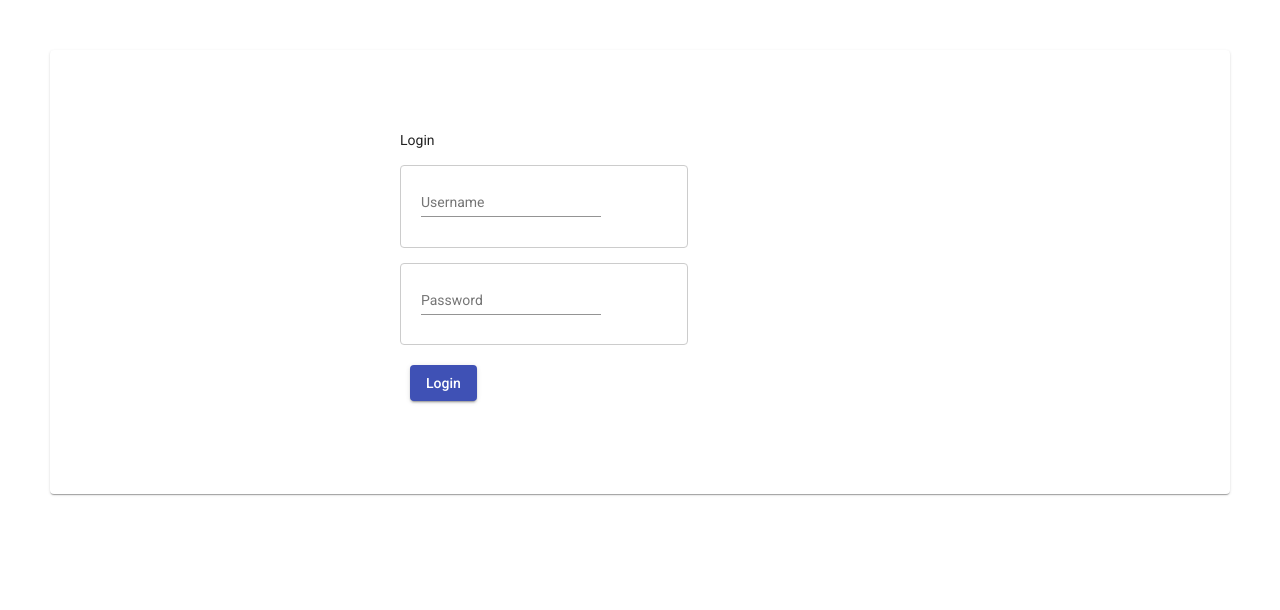
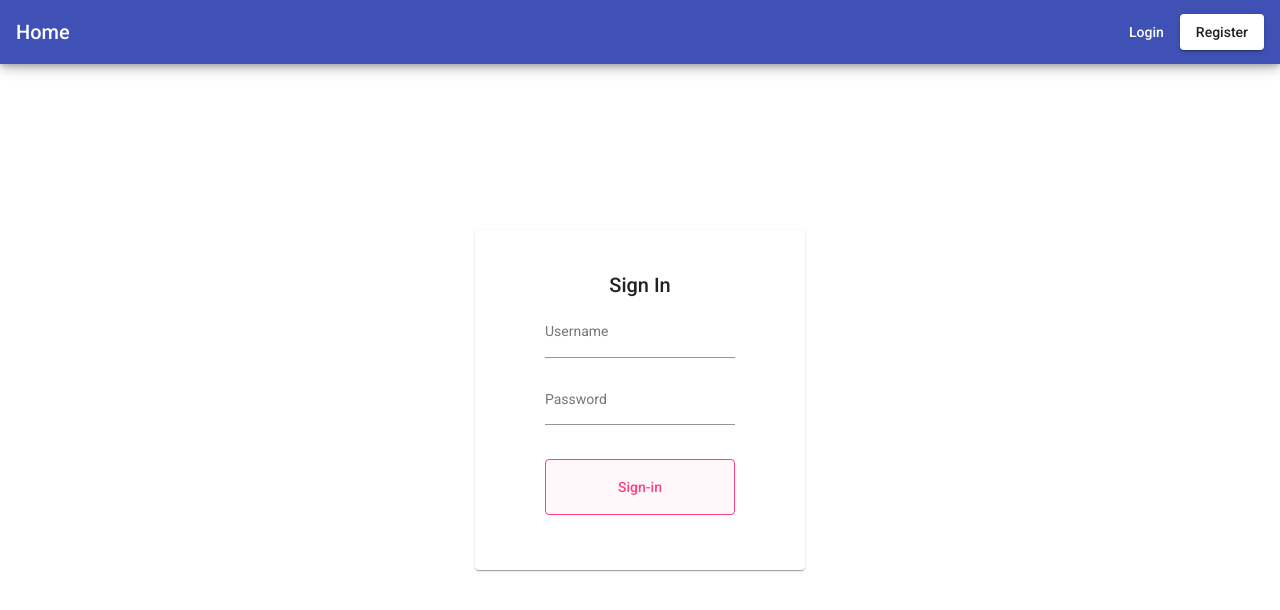
Before and after one commit to Geethanjali12/Angular-Task-01, an Angular app: page /login in a window 1280 px wide. Shown: the top 610 px of the page. Built offline with nearby package versions, Linux system fonts and the light colour scheme.

Commit message:
login and register using angular material

```diff
--- a/src/app/app.component.css
+++ b/src/app/app.component.css
@@ -1,3 +1,3 @@
-.spacer {
+/* .spacer {
     flex: 1 1 auto;
-  }
+  } */
--- a/src/app/app.component.html
+++ b/src/app/app.component.html
@@ -1 +1,9 @@
-<router-outlet></router-outlet>
+<mat-toolbar color="primary" class="app-header">
+    <div><a href="#" target="_blank" class="positronx">Home</a></div>
+    <span class="nav-tool-items">
+      <a mat-button routerLink="login" routerLinkActive="active">Login</a>
+      <a mat-button mat-raised-button routerLink="register" routerLinkActive="active">Register</a>
+    </span>
+  </mat-toolbar>
+
+  <router-outlet></router-outlet><router-outlet></router-outlet>
--- a/src/app/app.module.ts
+++ b/src/app/app.module.ts
@@ -1,4 +1,4 @@
-import { NgModule } from '@angular/core';
+import { NgModule,CUSTOM_ELEMENTS_SCHEMA  } from '@angular/core';
 import { BrowserModule } from '@angular/platform-browser';
 import { ReactiveFormsModule } from '@angular/forms';
 import { ToastrModule } from 'ngx-toastr';
@@ -32,8 +32,7 @@
     AppComponent,
     CreateUserComponent,
     LoginComponent,
-    RegisterComponent,
-
+    RegisterComponent
   ],
   imports: [
     BrowserModule,
@@ -57,10 +56,14 @@
     MatDatepickerModule,
     FlexLayoutModule,
     MatNativeDateModule,
-    MatSidenavModule
+    MatSidenavModule,
+
+
   ],
   providers: [
 ],
-  bootstrap: [AppComponent]
+  bootstrap: [AppComponent],
+  schemas: [CUSTOM_ELEMENTS_SCHEMA]
+
 })
 export class AppModule { }
--- a/src/app/login/login.component.css
+++ b/src/app/login/login.component.css
@@ -1,4 +1,4 @@
-  .mat-form-field {
+  /* .mat-form-field {
     width: 60%;
     padding: 12px 20px;
     margin: 15px 0;
@@ -21,7 +21,7 @@
     margin: 50px;
     padding : 80px 350px;
 
-}
+} */
 
 
 
--- a/src/app/login/login.component.html
+++ b/src/app/login/login.component.html
@@ -1,4 +1,4 @@
-    <mat-card class="example-card">Login
+    <!-- <mat-card class="example-card">Login
 
     <form class="example-form">
 
@@ -15,11 +15,32 @@
         <button mat-raised-button color="primary">Login</button>
       </div>
 </form>
-</mat-card>
+</mat-card> -->
 
 
 
+<div class="main-wrapper" fxLayout="row" fxLayoutAlign="center center">
 
+  <mat-card class="box">
+    <mat-card-header>
+      <mat-card-title>Sign In</mat-card-title>
+    </mat-card-header>
+
+    <form class="example-form">
+      <mat-card-content>
+        <mat-form-field class="example-full-width">
+          <input matInput placeholder="Username">
+        </mat-form-field>
+
+        <mat-form-field class="example-full-width">
+          <input matInput placeholder="Password">
+        </mat-form-field>
+      </mat-card-content>
+      <button mat-stroked-button color="accent" class="btn-block">Sign-in</button>
+    </form>
+  </mat-card>
+
+</div>
 
 
 
--- a/src/app/register/register.component.css
+++ b/src/app/register/register.component.css
@@ -1,6 +1,6 @@
 
 
-  .mat-form-field {
+  /* .mat-form-field {
     width: 60%;
     padding: 12px 20px;
     margin: 15px 0;
@@ -23,7 +23,7 @@
     margin: 50px;
     padding : 80px 350px;
 
-}
+} */
 
 
 
--- a/src/app/register/register.component.html
+++ b/src/app/register/register.component.html
@@ -1,4 +1,4 @@
-<mat-card class="example-card">Register
+<!-- <mat-card class="example-card">Register
 
     <form class="example-form">
 
@@ -25,9 +25,42 @@
         <button mat-raised-button color="primary">Register</button>
       </div>
 </form>
-</mat-card>
+</mat-card> -->
+
+<div class="main-wrapper" fxLayout="row" fxLayoutAlign="center center">
+  <mat-card class="box">
+    <mat-card-header>
+      <mat-card-title>Register</mat-card-title>
+    </mat-card-header>
+
+    <form class="example-form">
+
+      <mat-card-content>
+        <mat-form-field class="example-full-width">
+          <input matInput placeholder="Username">
+        </mat-form-field>
+
+        <mat-form-field class="example-full-width">
+          <input matInput placeholder="Email">
+        </mat-form-field>
+
+        <mat-form-field class="example-full-width">
+          <input matInput placeholder="Password">
+          <input matInput [type]="hide ? 'Password' : 'text'">
+          <button mat-icon-button matSuffix (click)="hide = !hide" [attr.aria-label]="'Hide password'" [attr.aria-pressed]="hide">
+            <mat-icon>{{hide ? 'visibility_off' : 'visibility'}}</mat-icon>
+          </button>
+
+        </mat-form-field>
 
 
+      </mat-card-content>
+
+      <button mat-stroked-button color="accent" class="btn-block">Register</button>
+
+    </form>
+  </mat-card>
+</div>
 
 
 
--- a/src/styles.css
+++ b/src/styles.css
@@ -2,3 +2,111 @@
 @import "~bootstrap/dist/css/bootstrap.css";
 html, body { height: 100%; }
 body { margin: 0; font-family: Roboto, "Helvetica Neue", sans-serif; }
+html,
+body {
+	height: 100%;
+	margin: 0;
+	padding: 0;
+}
+
+body {
+	min-height: 100vh;
+	background-color: #e5e5e5;
+	font-family: 'Roboto', sans-serif;
+}
+
+.app-header {
+	justify-content: space-between;
+	position: fixed;
+	top: 0;
+	left: 0;
+	right: 0;
+	z-index: 2;
+	box-shadow: 0 3px 5px -1px rgba(0, 0, 0, .2), 0 6px 10px 0 rgba(0, 0, 0, .14), 0 1px 18px 0 rgba(0, 0, 0, .12);
+}
+
+.main-wrapper {
+	height: 100%;
+}
+
+.positronx {
+	text-decoration: none;
+	color: #ffffff;
+}
+
+.box {
+	position: relative;
+	top: 0;
+	opacity: 1;
+	float: left;
+	padding: 60px 50px 40px 50px;
+	width: 100%;
+	background: #fff;
+	border-radius: 10px;
+	transform: scale(1);
+	-webkit-transform: scale(1);
+	-ms-transform: scale(1);
+	z-index: 5;
+	max-width: 330px;
+}
+
+.box.back {
+	transform: scale(.95);
+	-webkit-transform: scale(.95);
+	-ms-transform: scale(.95);
+	top: -20px;
+	opacity: .8;
+	z-index: -1;
+}
+
+.box:before {
+	content: "";
+	width: 100%;
+	height: 30px;
+	border-radius: 10px;
+	position: absolute;
+	top: -10px;
+	background: rgba(255, 255, 255, .6);
+	left: 0;
+	transform: scale(.95);
+	-webkit-transform: scale(.95);
+	-ms-transform: scale(.95);
+	z-index: -1;
+}
+
+.main-wrapper .example-form {
+	min-width: 100%;
+	max-width: 300px;
+	width: 100%;
+}
+
+.main-wrapper .example-full-width,
+.main-wrapper .btn-block {
+	width: 100%;
+}
+
+.main-wrapper mat-card-header {
+	text-align: center;
+	width: 100%;
+	display: block;
+	font-weight: 700;
+}
+
+.main-wrapper mat-card-header mat-card-title {
+	font-size: 30px;
+	margin: 0;
+}
+
+.main-wrapper .mat-card {
+	padding: 45px 70px 55px;
+}
+
+.main-wrapper .mat-stroked-button {
+	border: 1px solid currentColor;
+	line-height: 54px;
+	background: #FFF7FA;
+}
+
+.main-wrapper .mat-form-field-appearance-legacy .mat-form-field-infix {
+	padding: 0.8375em 0;
+}
```
